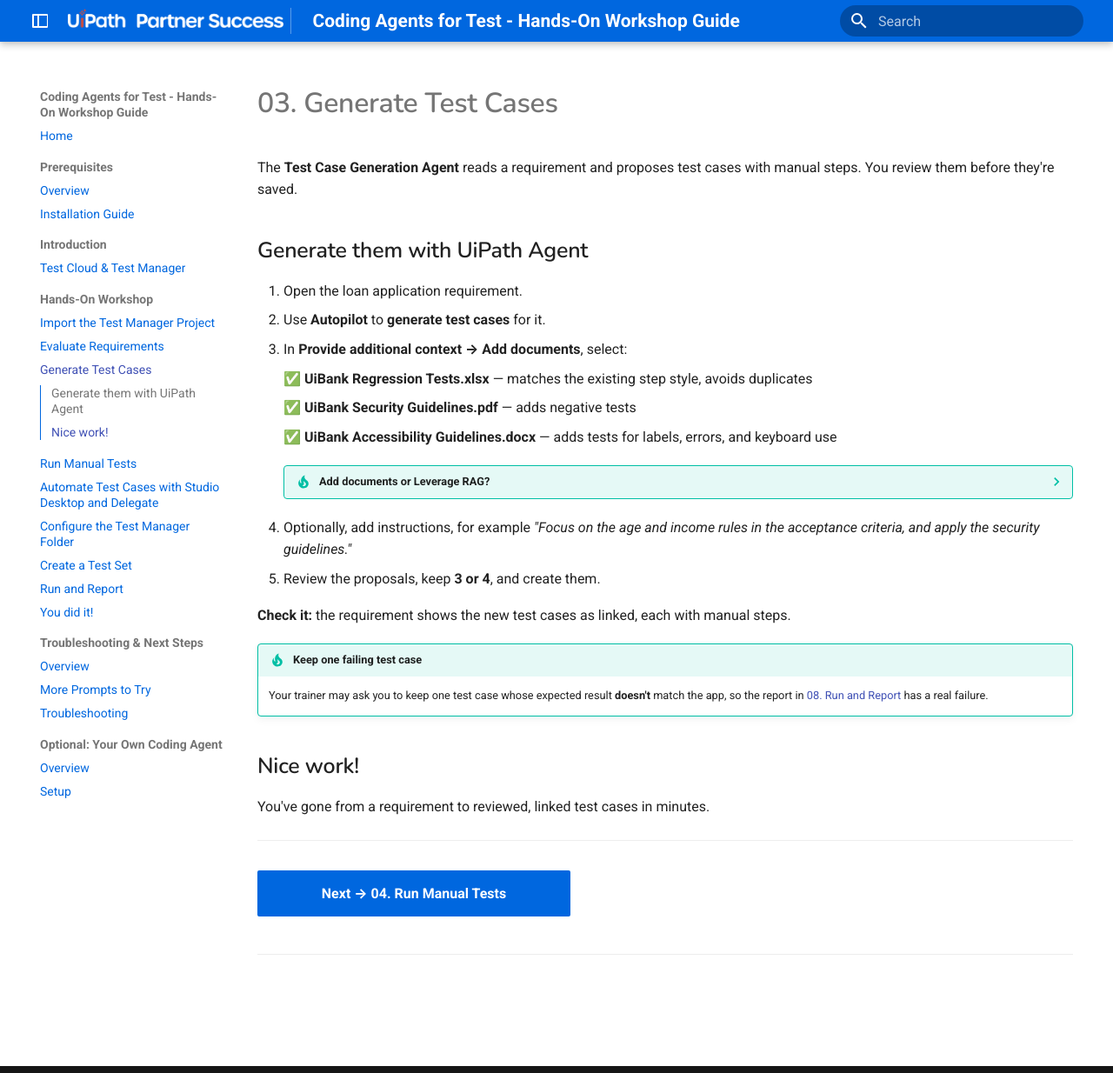
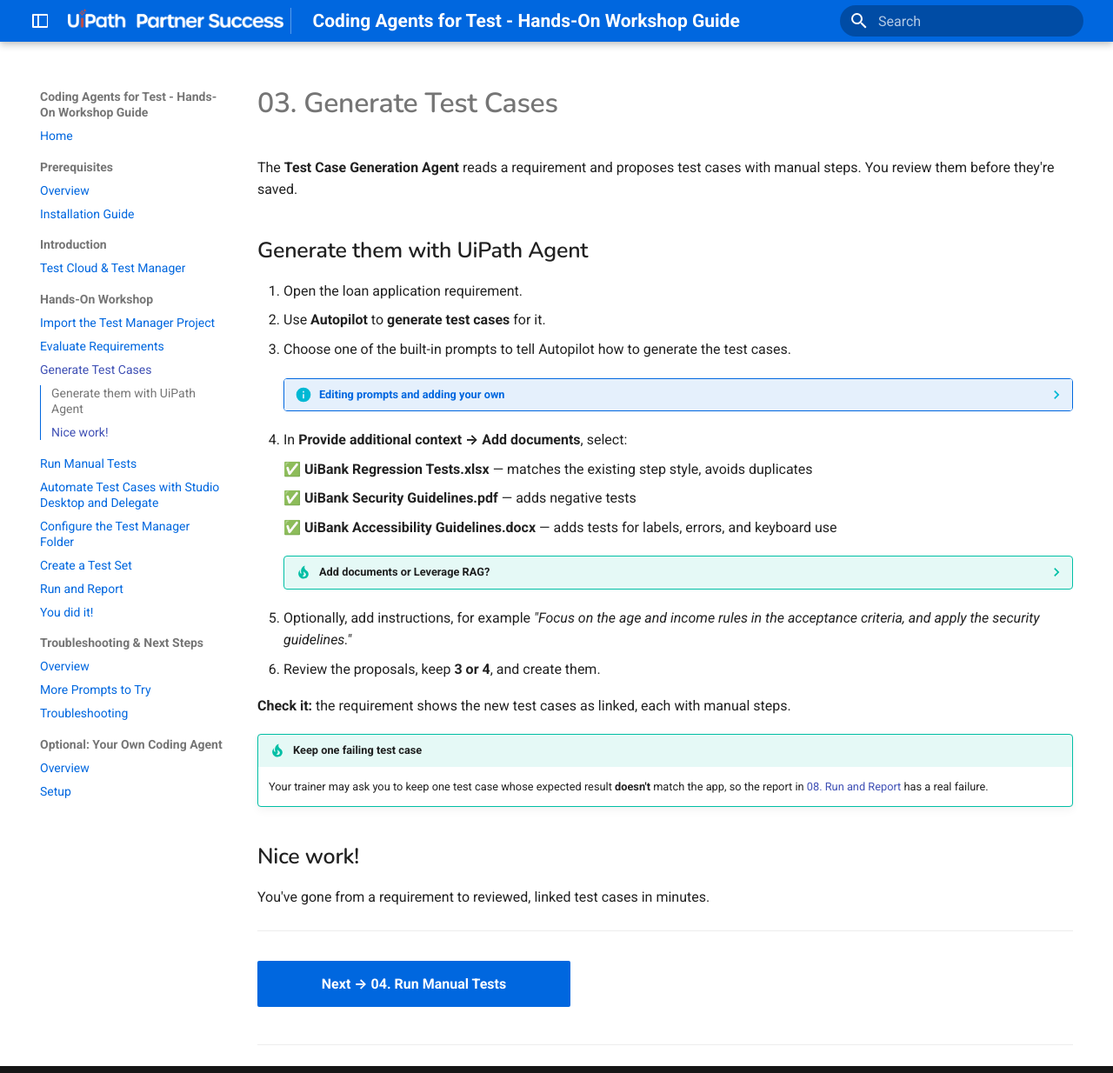
Before and after one commit to meera-uipath/Coding-Agents-For-Test-Workshop, an MkDocs documentation site: the page built from docs/module-2-hands-on-workshop/03-generate-test-cases.md, in a window 1280 px wide and 1234 px high. Shown: the whole window at 87% size. Built offline with MkDocs 1.6.1 and Material for MkDocs 9.7.7, drawn with Linux system fonts in a browser that asks for light colours; a script that is not in the unit is left out.

Commit message:
Add built-in prompt step and Prompt Library note to evaluate and generate pages
Co-Authored-By: Claude Opus 5.5 <noreply@anthropic.com>
Claude-Session: https://claude.ai/code/session_01RRU7eMcyjLE4ao88bUjBy7

```diff
--- a/docs/module-2-hands-on-workshop/03-generate-test-cases.md
+++ b/docs/module-2-hands-on-workshop/03-generate-test-cases.md
@@ -6,7 +6,12 @@ The **Test Case Generation Agent** reads a requirement and proposes test cases w
 
 1. Open the loan application requirement.
 2. Use **Autopilot** to **generate test cases** for it.
-3. In **Provide additional context → Add documents**, select:
+3. Choose one of the built-in prompts to tell Autopilot how to generate the test cases.
+
+    ??? info "Editing prompts and adding your own"
+        The built-in prompts are editable, and you can add custom prompts of your own. Manage them in the **Prompt Library**, under **Project Settings**.
+
+4. In **Provide additional context → Add documents**, select:
 
     ✅ **UiBank Regression Tests.xlsx** — matches the existing step style, avoids duplicates
 
```
Also changed, not shown: other parts of docs/module-2-hands-on-workshop/03-generate-test-cases.md (+2 -2 lines), docs/module-2-hands-on-workshop/02-evaluate-requirements.md (+7 -2 lines).
